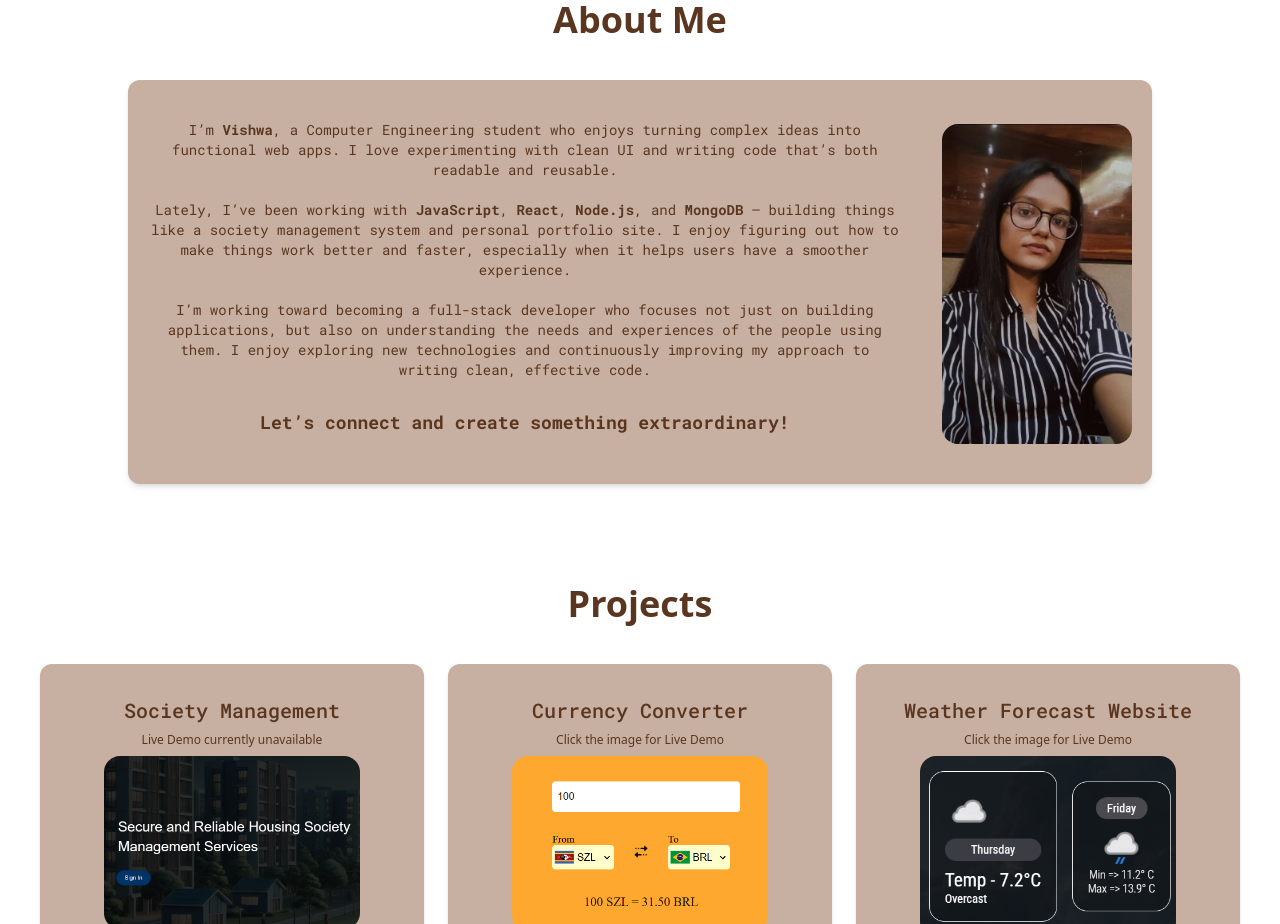
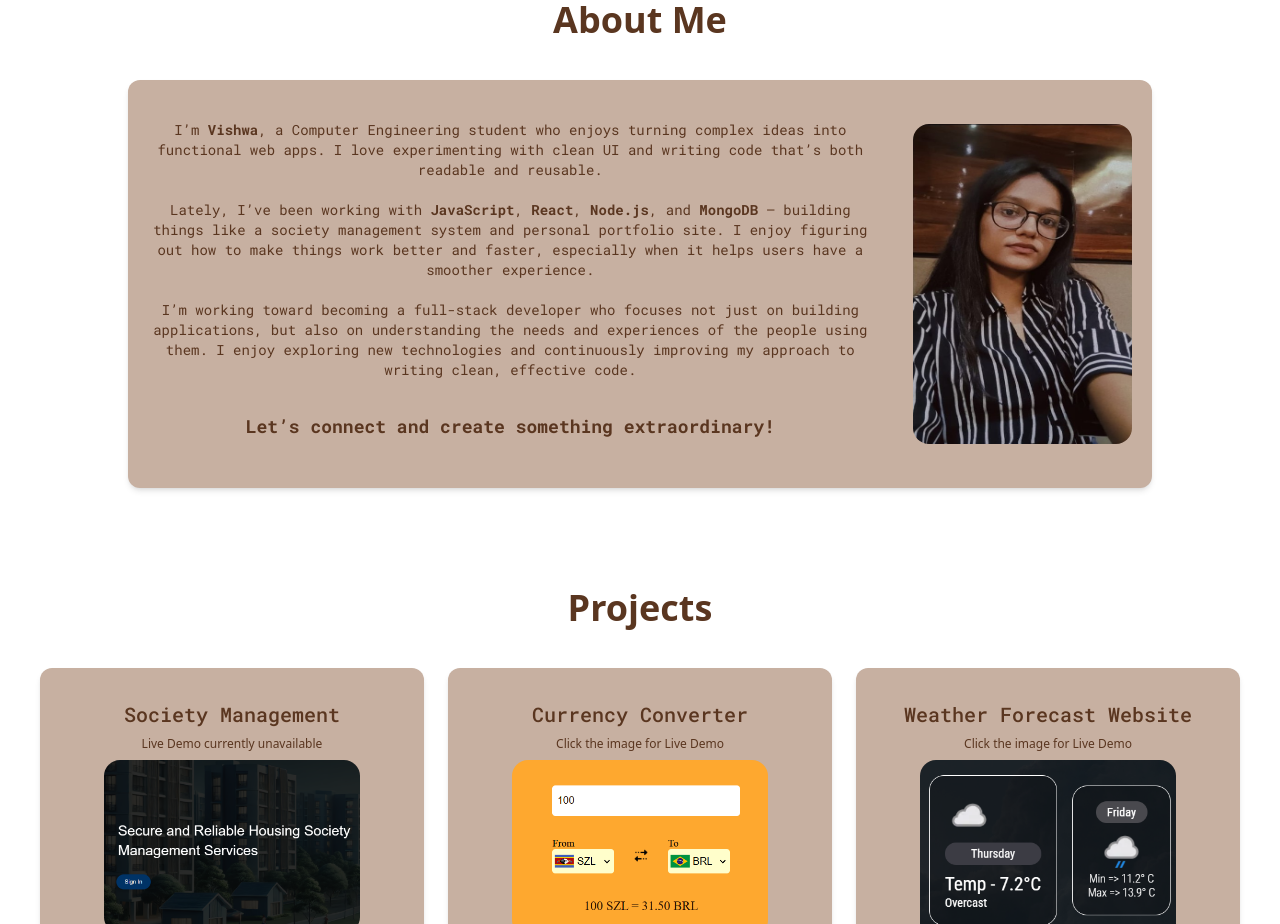
Before and after one commit to vishwavegad/Personal-Portfolio, a React (Vite) app: page / in a window 1280 px wide. Shown: the part 900-1824 px from the top of the page. Built offline with nearby package versions, Linux system fonts and the light colour scheme.

Commit message:
changes made

```diff
--- a/src/components/AboutMe.jsx
+++ b/src/components/AboutMe.jsx
@@ -10,7 +10,7 @@ function AboutMe() {
           <img
             src={aboutmeImage}
             alt=""
-            className="w-60 h-90 md:w-200 md:h-80 md:mt-8 lg:w-150 lg:h-80 lg:mt-1 rounded-2xl"
+            className="w-60 h-90 md:w-160 md:h-60 md:mt-12 lg:w-180 lg:h-80 lg:mt-1 lg:mb-1 rounded-2xl"
           />
         </div>
         <div className="mt-5 mb-5 flex flex-col justify-between">
```
